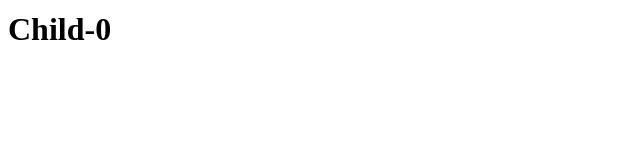
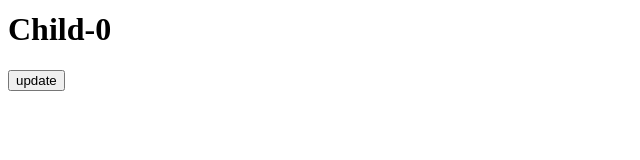
Before and after one commit to handy-o/useMemo_useCallback, a React (Create React App) app: page / in a window 1280 px wide. Shown: the part 132-292 px from the top of the page, without its empty margins (0-640 px from the left). Built offline with nearby package versions, Linux system fonts and the light colour scheme.

Commit message:
useCallback을 활용한 props로 함수를 인수로 전달시  메모이제이션 처리

```diff
--- a/src/App.js
+++ b/src/App.js
@@ -1,17 +1,23 @@
 import Child from './Child';
-import { useState } from 'react';
+import { useState, useCallback } from 'react';
 
 /*
 	props로 전달되는 값이 참조형 자료면 부모에서 해당 props값을 변경하지 않더라도 자식컴포너트는 재랜더링됨
 	-- 참조형 자료는 같은 할당하더라도 메모리에 할당되는 값은 해당 값의 참조주소이기 때문에 부모컴포넌트가 재랜더링될때메다 메모리에 매번 다른 참조주소가 할당됨, 그래서 값은 같을 지언정 매번 다른 참조링크가 자식컴포넌트에 전달되므로  memo로 자식 컴포넌트를 메모이제이션 처리했더라도 다른 props값이 들어온걸로 인지해서 재호출 됨
 	-- lodash의 isEqau을 memo의 두번째 인수로 전달하면 props로 전달되는 참조링크가 값자체를 비교처리
 */
+/*
+	useCallback
+	자식 컴포넌트에 함수를 props로 전달시, 참조형 자료이므로 ㅏ식 컴포넌트 강제 재호출됨
+	이때 useCallback을 이용해서 props로 전달되는 함수자체를 useCallback의 첫번째 인수로 전달, 두번째 인수로 의존성 배열 등록
+	- props로 전달되는 인수인 함수자체를 메모이제이션 처리
+*/
 
 function App() {
 	console.log('parent');
 	const [Counter, setCounter] = useState(0); //원시형
 	const [Input, setInput] = useState('');
-	const updateCounter = () => setCounter(Counter + 1);
+	const updateCounter = useCallback(() => setCounter(Counter + 1), []);
 
 	// 자식 컴포넌트에 영향을 미치치 않는 부모컴포넌트에만 있는 state값이 변경돼서 재랜더링시
 	// memo로 감싸져 있는 자식 컴포넌트는 불필요하게 재런더링 되지 않음
--- a/src/Child.js
+++ b/src/Child.js
@@ -13,10 +13,11 @@ import { isEqual } from 'lodash'; //참조형 자료 값 비교
 //const Child = (props) => {
 function Child(props) {
 	console.log('child');
-	const { Counter } = props;
+	const { Counter, updateCounter } = props;
 	return (
 		<div>
 			<h1>Child-{Counter}</h1>
+			<button onClick={updateCounter}>update</button>
 		</div>
 	);
 }
```
